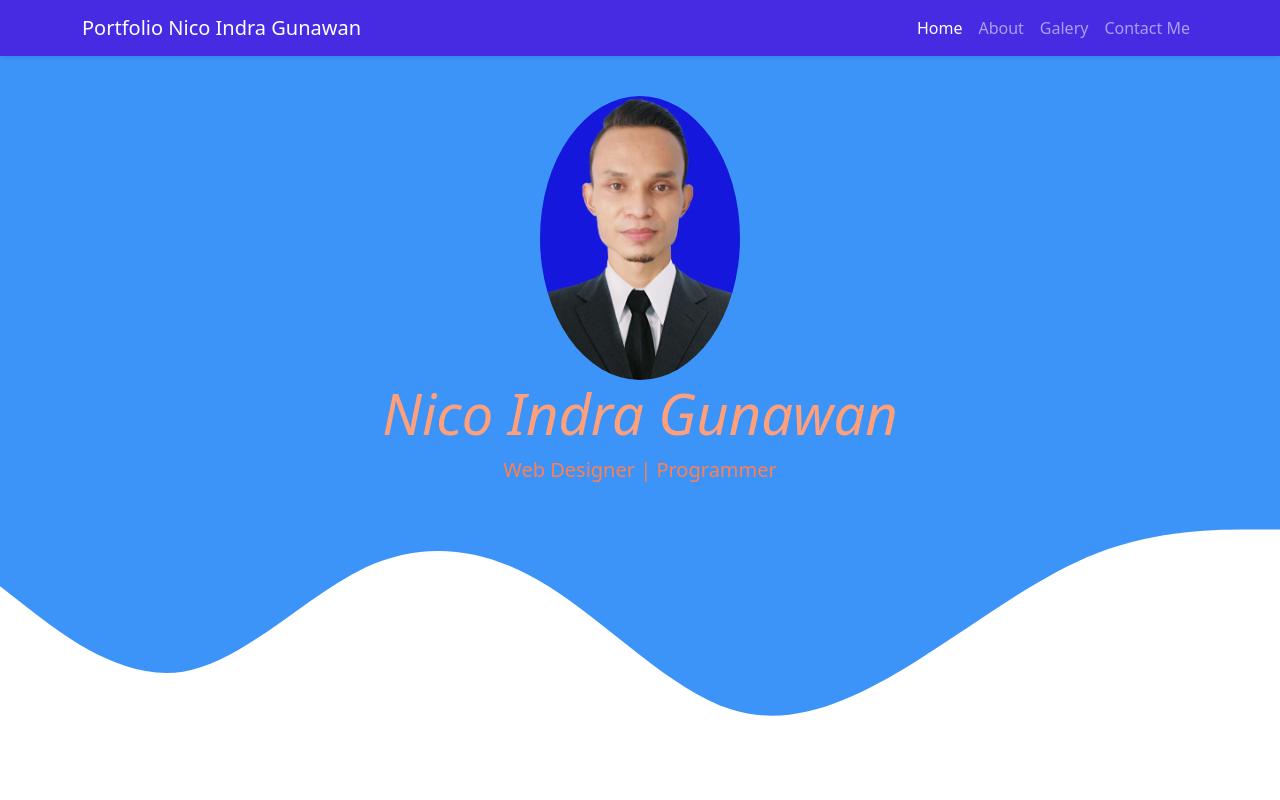
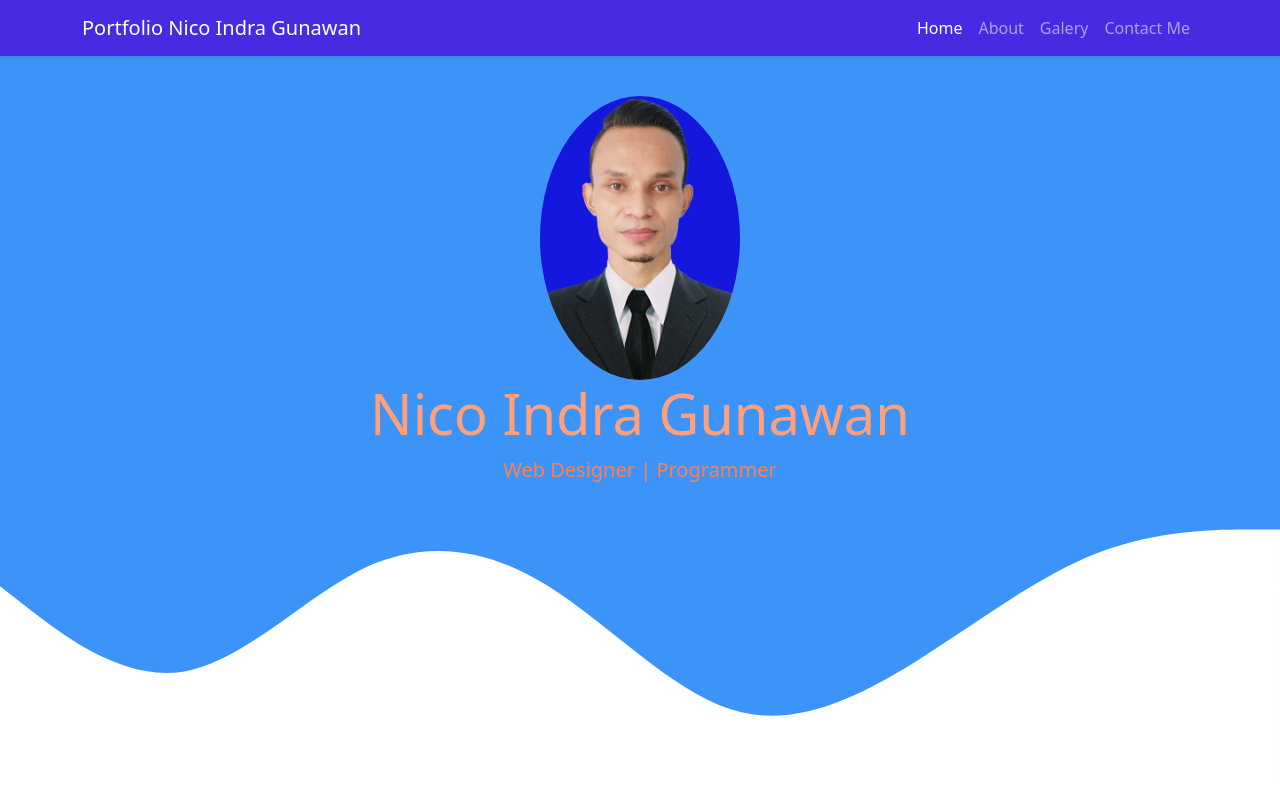
Before and after one commit to Nicoindragunawan/Websiteportfolio, a plain HTML site: page index.html in a window 1280 px wide. Shown: the top 800 px of the page. Drawn offline with nearby package versions, Linux system fonts and the light colour scheme.

Commit message:
ganti lagi

```diff
--- a/index.html
+++ b/index.html
@@ -103,7 +103,7 @@
    <div class="row text-center">
     <div class="col">
       <h3 style="color: blue;">the new face towards a better services transformation from RSUD
-        KOJA</h3><br>
+        KOJA</h3>
     </div>
    </div>
   </div>
--- a/style.css
+++ b/style.css
@@ -10,7 +10,6 @@ section {
 }
 h1 {
   color: lightsalmon;
-  font-style: italic;
 }
 .lead {
   color: coral;
```
